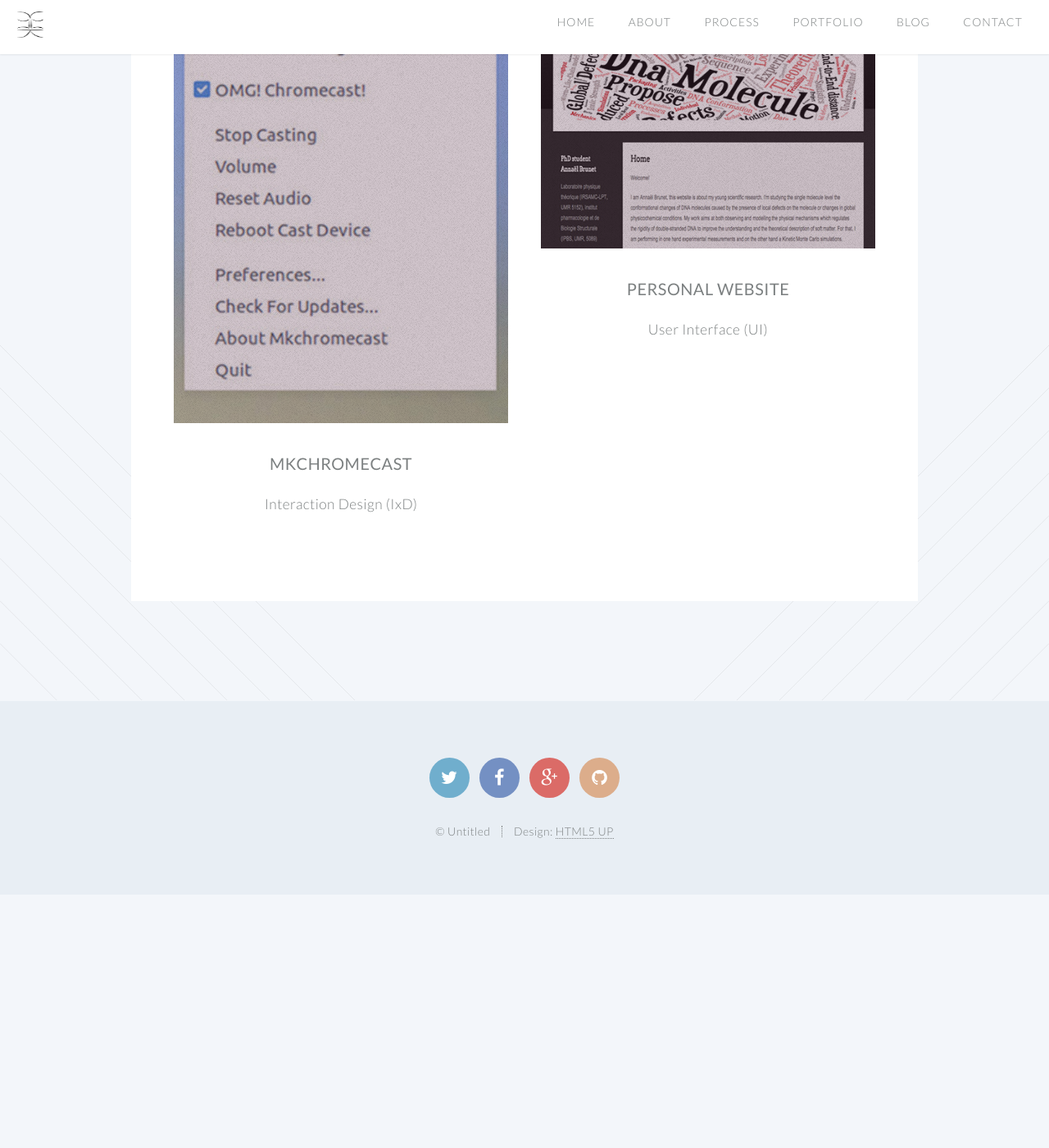
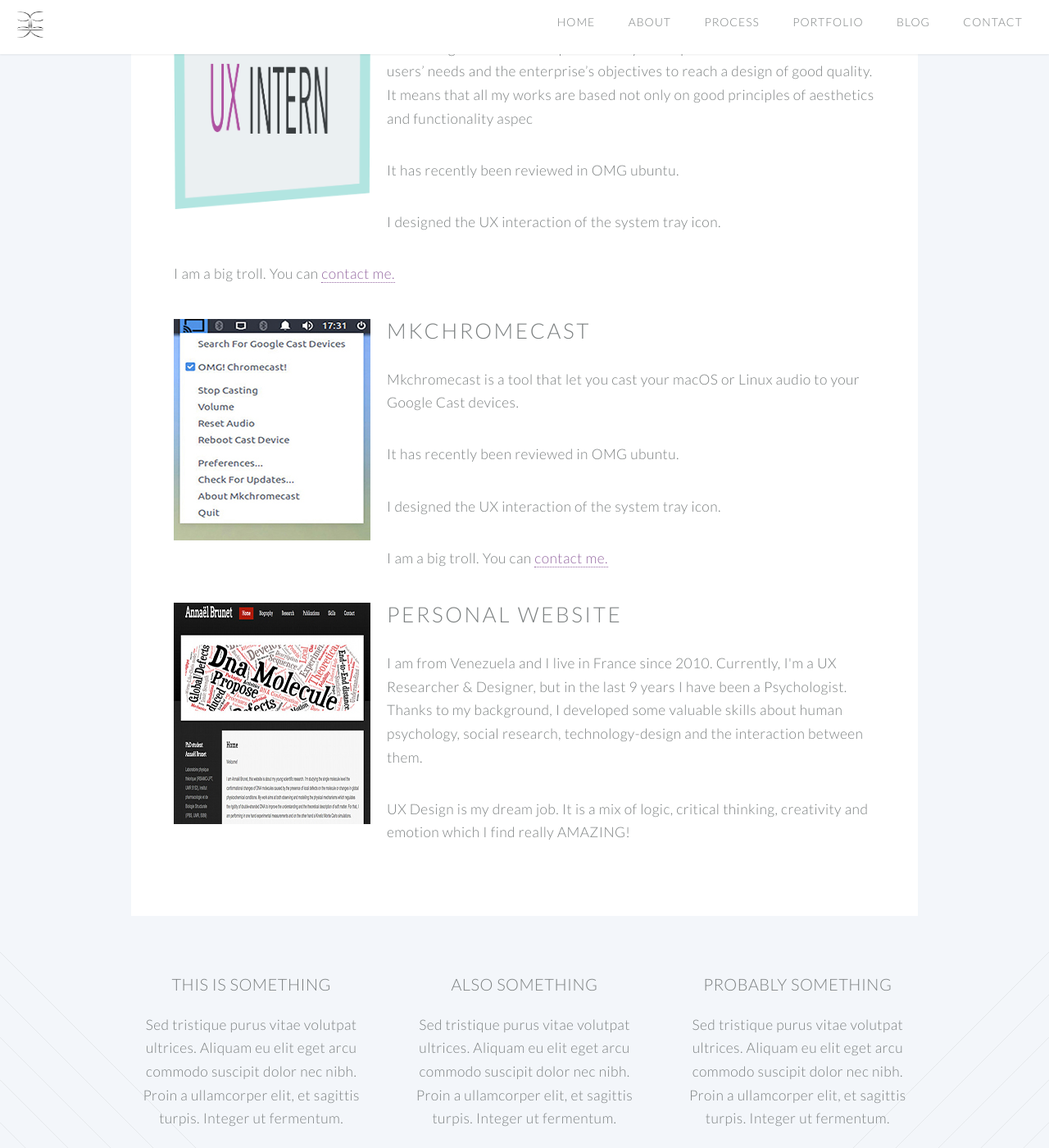
Before and after one commit to claucvk/claucvk.github.io, a Jekyll site: the page built from portfolio/index.html, in a window 1280 px wide and 1400 px high, scrolled down 509 px. Shown: the whole window at 82% size. Built offline with Jekyll 4.4.1, drawn with Linux system fonts in a browser that asks for light colours; before the commit the page ends 1600 px from its top, so only the background shows below that; some of the changed text lies outside the part shown.

Commit message:
cambios portfolio y home page

```diff
--- a/portfolio/index.html
+++ b/portfolio/index.html
@@ -3,38 +3,135 @@
 title: Portfolio
 permalink: /portfolio/
 ---
+<!--
+	Twenty by HTML5 UP
+	html5up.net | @n33co
+	Free for personal and commercial use under the CCA 3.0 license (html5up.net/license)
+-->
+
+		<!-- Main -->
 			<article id="main">
 
 				<header class="special container">
-					<span class="icon fa-database"></span>
-					<h2><strong>Check some of my works!</strong></h2>
+					<span class="icon fa-star"></span>
+					<h2>Check some of my works!</strong></h2>
 					<p>When I participate in the design of a service or product I try to keep the balance between the users’ needs and the enterprise’s objectives to reach a design of good quality. It means that all my works are based not only on good principles of aesthetics and functionality aspects, but also in a solid strategy.</p>
 				</header>
 
-					<section class="wrapper style3 container special">
+				<!-- One -->
+					<section class="wrapper style4 container">
 
+						<!-- 3 Content -->
+							<div class="content">
+								<section>
+								<img class="left" src="../images/pic03.jpg" width="240" height="270" alt=""/>
+								<h2>UX internship</h2>
+									<p>
+										n the design of a service or product I try to keep the balance between the users’ needs and the enterprise’s objectives to reach a design of good quality. It means that all my works are based not only on good principles of aesthetics and functionality aspec
+									</p>
+									<p>
+										It has recently been reviewed in OMG ubuntu.
+									</p>
+									<p>
+										I designed the UX interaction of the system tray icon.
+									</p>
+
+						            <p>
+										I am a big troll. You can <a href="/contact/" class="btn btn-theme">contact me.</a>
+									</p>
+
+								</section>
+							</div>
+
+						<!-- 2 Content -->
+							<div class="content">
+								<section>
+								<img class="left" src="../images/pic02.jpg" width="240" height="270" alt=""/>
+								<h2>MKCHROMECAST</h2>
+									<p>
+										Mkchromecast is a tool that let you cast your macOS or Linux audio to your Google Cast devices.
+									</p>
+									<p>
+										It has recently been reviewed in OMG ubuntu.
+									</p>
+									<p>
+										I designed the UX interaction of the system tray icon.
+									</p>
+
+						            <p>
+										I am a big troll. You can <a href="/contact/" class="btn btn-theme">contact me.</a>
+									</p>
+
+								</section>
+							</div>
+
+							<!-- 1 Content -->
+							<div class="content">
+								<section>
+								<img class="left" src="../images/pic01.jpg" width="240" height="270" alt=""/>
+								<h2>PERSONAL WEBSITE</h2>
+									<p>
+										I am from Venezuela and I live in France since 2010. Currently, I'm a UX Researcher & Designer, but in the last 9 years I have been a Psychologist. Thanks to my background, I developed some valuable skills about human psychology, social research, technology-design and the interaction between them.
+									</p>
+									<p>
+										UX Design is my dream job. It is a mix of logic, critical thinking, creativity and emotion which I find really AMAZING!
+
+									</p>
+
+								</section>
+							</div>
+
+					</section>
+
+				<!-- Two -->
+					<section class="wrapper style1 container special">
 						<div class="row">
-							<div class="6u">
+							<div class="4u">
 
 								<section>
-                                                                    <a href="#" class="image featured"><img src="{{ site.url }}/images/pic01.jpg" alt="" /></a>
 									<header>
-										<h3><strong>mkchromecast</strong></h3>
+										<h3>This is Something</h3>
 									</header>
-									<p>
-										Interaction Design (IxD)
-									</p>
+									<p>Sed tristique purus vitae volutpat ultrices. Aliquam eu elit eget arcu commodo suscipit dolor nec nibh. Proin a ullamcorper elit, et sagittis turpis. Integer ut fermentum.</p>
+									<footer>
+										<ul class="buttons">
+											<li><a href="#" class="button small">Learn More</a></li>
+										</ul>
+									</footer>
 								</section>
+
 							</div>
-							<div class="6u">
+							<div class="4u">
 
 								<section>
-                                                                    <a href="#" class="image featured"><img src="{{ site.url }}/images/pic02.jpg" alt="" /></a>
 									<header>
-										<h3><strong>Personal Website</strong></h3>
+										<h3>Also Something</h3>
 									</header>
-									<p>
-									User Interface (UI)
-									</p>
-									</div>
+									<p>Sed tristique purus vitae volutpat ultrices. Aliquam eu elit eget arcu commodo suscipit dolor nec nibh. Proin a ullamcorper elit, et sagittis turpis. Integer ut fermentum.</p>
+									<footer>
+										<ul class="buttons">
+											<li><a href="#" class="button small">Learn More</a></li>
+										</ul>
+									</footer>
 								</section>
+
+							</div>
+							<div class="4u">
+
+								<section>
+									<header>
+										<h3>Probably Something</h3>
+									</header>
+									<p>Sed tristique purus vitae volutpat ultrices. Aliquam eu elit eget arcu commodo suscipit dolor nec nibh. Proin a ullamcorper elit, et sagittis turpis. Integer ut fermentum.</p>
+									<footer>
+										<ul class="buttons">
+											<li><a href="#" class="button small">Learn More</a></li>
+										</ul>
+									</footer>
+								</section>
+
+							</div>
+						</div>
+					</section>
+
+			</article>
```
Also changed, not shown: index.html (+11 -11 lines), images/pic01.jpg, images/pic02.jpg, images/pic03.jpg.
